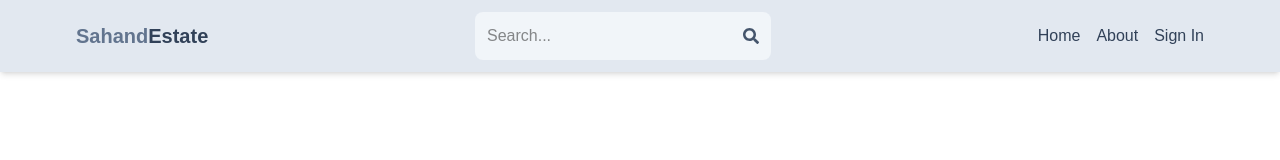
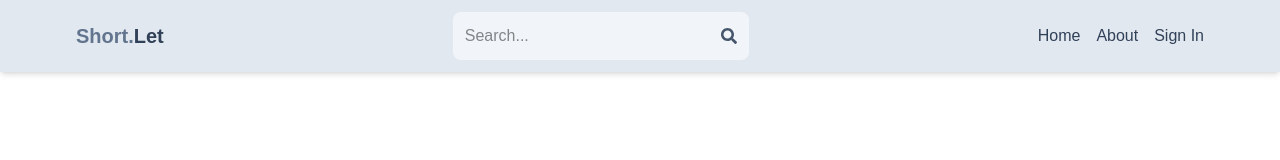
Before and after one commit to eonerhime/rentlets, a Next.js app: page / in a window 1280 px wide. Shown: the top 160 px of the page. Built offline with nearby package versions, Linux system fonts and the light colour scheme; no server answers.

Commit message:
Update Header component: reset search term on form submission and correct branding text

```diff
--- a/src/components/Header.js
+++ b/src/components/Header.js
@@ -29,6 +29,7 @@
     urlParams.set("searchTerm", searchTerm);
     const searchQuery = urlParams.toString();
 
+    setSearchTerm("");
     router.push(`/search?${searchQuery}`);
   };
 
@@ -37,8 +38,8 @@
       <div className="flex justify-between items-center max-w-6xl mx-auto p-3">
         <Link href="/">
           <h1 className="font-bold text-sm sm:text-xl flex flex-wrap">
-            <span className="text-slate-500">Sahand</span>
-            <span className="text-slate-700">Estate</span>
+            <span className="text-slate-500">Short.</span>
+            <span className="text-slate-700">Let</span>
           </h1>
         </Link>
         <form
```
